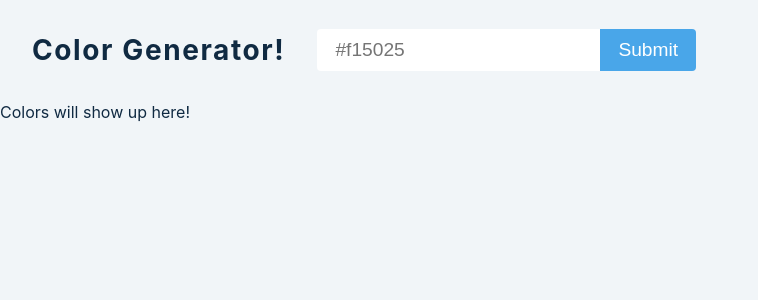
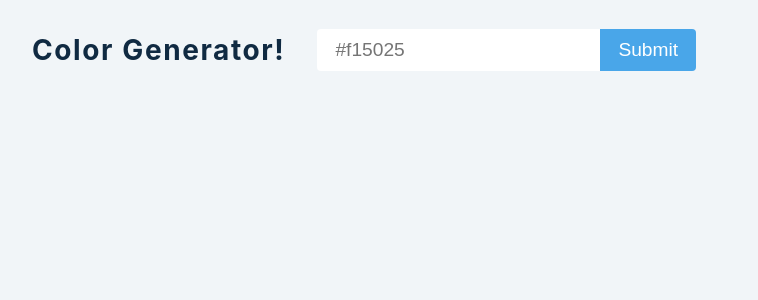
Before and after one commit to Mahendra14/color-picker-ReactJs, a React (Create React App) app: page / in a window 1280 px wide. Shown: the top 300 px of the page, without its empty margins (0-758 px from the left). Built offline with nearby package versions, Linux system fonts and the light colour scheme.

Commit message:
Done with the front app.js

```diff
--- a/src/App.js
+++ b/src/App.js
@@ -28,7 +28,9 @@ function App() {
 
   </section>
   <section className="colors">
-    Colors will show up here!
+   {list.map((color,index)=>{
+   return <SingleColor key={index} {...color} index={index} />
+   })}
   </section>
   </>);
 }
```
